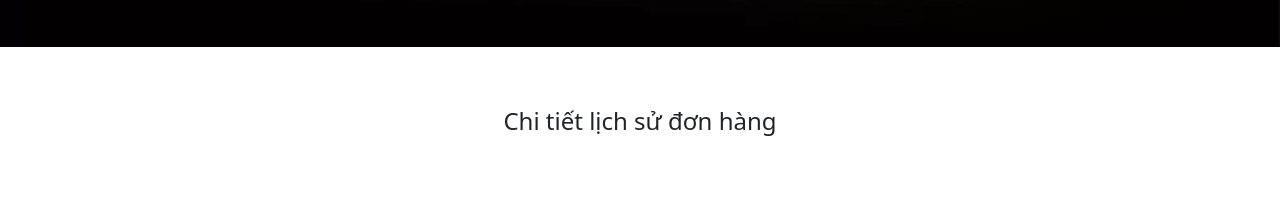
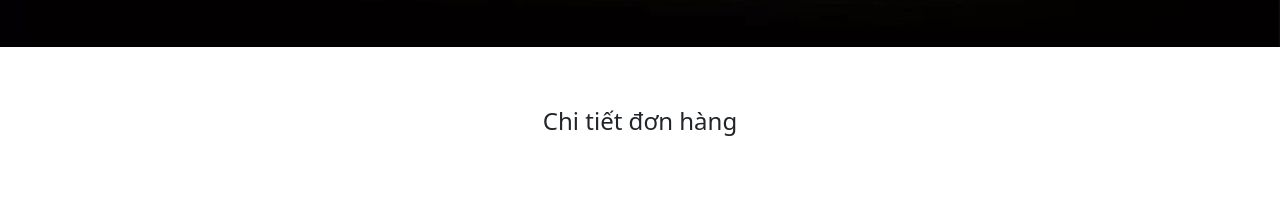
Before and after one commit to dangsontb/DU_AN_1, a PHP site: the page made by views/cart/detail_history.php in a window 1280 px wide. Shown: the part 610-814 px from the top of the page. Run offline with PHP 8.4, Linux system fonts and the light colour scheme; the template is opened without the code that fills it, so the values that code supplies are empty; some web fonts are replaced.

Commit message:
tiêu đề

```diff
--- a/views/cart/detail_history.php
+++ b/views/cart/detail_history.php
@@ -1,5 +1,5 @@
 
-<h4 class="text-center" style="padding: 60px 0px ;">Chi tiết lịch sử đơn hàng</h4>
+<h4 class="text-center" style="padding: 60px 0px ;">Chi tiết đơn hàng</h4>
   <div class="container">
 <table class="table table-hover text-center align-items-center">
             <thead  class="table-secondary" >
```
